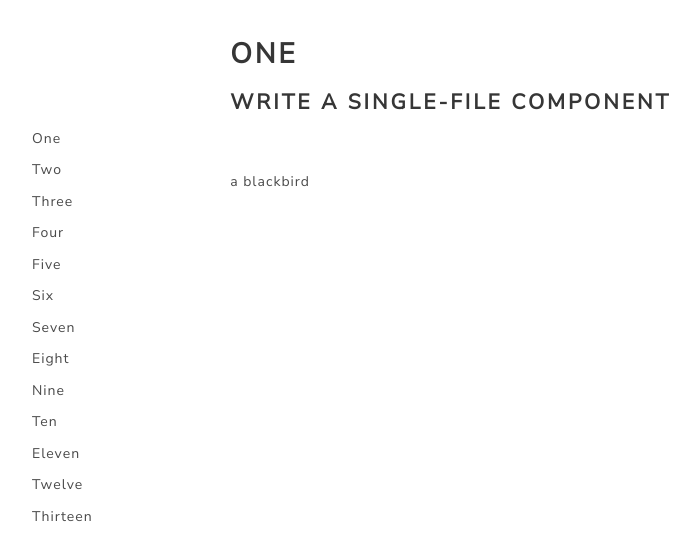
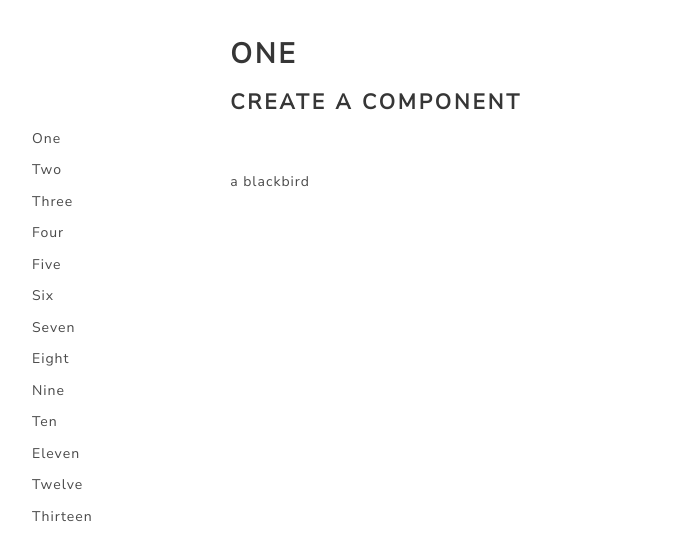
Before and after one commit to gwvt/thirteen-vue-spa, a Vue app: page /eleven#/one in a window 1280 px wide. Shown: the top 560 px of the page, without its empty margins (3-703 px from the left). Built offline with nearby package versions, Linux system fonts and the light colour scheme; no server answers; what vue-audio-visual would draw is missing.

Commit message:
change page titles

```diff
--- a/src/components/common/PageHeader.vue
+++ b/src/components/common/PageHeader.vue
@@ -15,14 +15,14 @@ export default {
   data() {
     return {
       pageTitles: {
-        one: 'write a single-file component',
+        one: 'create a component',
         two: 'generate content',
         three: 'reuse components',
         four: 'manipulate data',
         five: 'control styling',
         six: 'interact with user input',
         seven: 'manage state',
-        eight: 'create a single-page app',
+        eight: 'add routing',
         nine: 'inspect and debug',
         ten: 'reuse functionalities',
         eleven: 'use open-source libraries',
```
